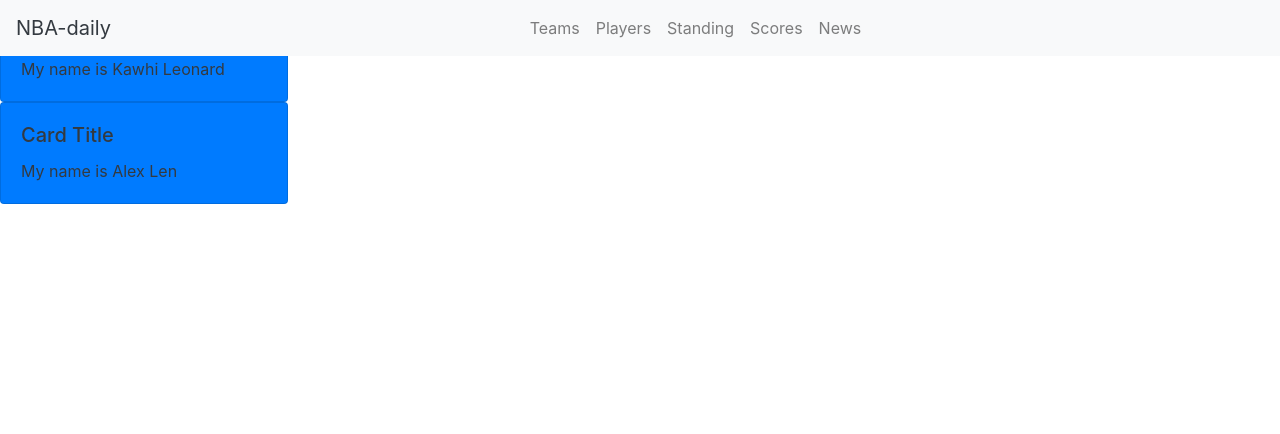
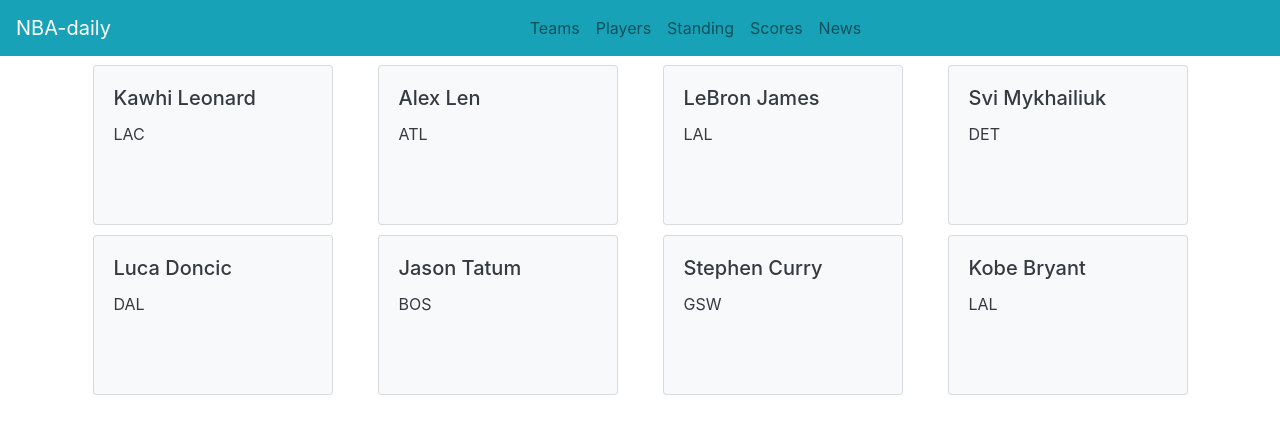
Before and after one commit to kobekovich/dailynba, a React (Create React App) app: page / in a window 1280 px wide. Shown: the top 434 px of the page. Built offline with nearby package versions, Linux system fonts and the light colour scheme.

Commit message:
Code for header, app, cards modified

```diff
--- a/src/App.js
+++ b/src/App.js
@@ -2,14 +2,30 @@
 import './App.css';
 import Cards from './Cards/Cards';
 import Header from './Header/Header';
+import Container from 'react-bootstrap/Container';
+import Row from 'react-bootstrap/Row';
+
+const cardsList = (
+  <Row className="d-flex justify-content-around">
+    <Cards name="Kawhi" surname="Leonard" team="LAC"/>
+    <Cards name="Alex" surname="Len" team="ATL"/>
+    <Cards name="LeBron" surname="James" team="LAL"/>
+    <Cards name="Svi" surname="Mykhailiuk" team="DET"/>
+    <Cards name="Luca" surname="Doncic" team="DAL"/>
+    <Cards name="Jason" surname="Tatum" team="BOS"/>
+    <Cards name="Stephen" surname="Curry" team="GSW"/>
+    <Cards name="Kobe" surname="Bryant" team="LAL"/>
+  </Row>
+);
 
 class App extends Component {
   render() {
     return (
       <div>
-        <Header />
-        <Cards name="Kawhi" surname="Leonard"/>
-        <Cards name="Alex" surname="Len"/>
+        <Header/>
+        <Container>
+          {cardsList}
+        </Container>
       </div>
     )
   }
--- a/src/Cards/Cards.js
+++ b/src/Cards/Cards.js
@@ -4,11 +4,13 @@
 class Cards extends Component {
     render() {
       return (
-        <Card bg="primary" text="dark" style={{ width: '18rem' }}>
+        <Card bg="light" text="dark" style={{ width: '15rem',  height: '10rem', marginBottom: '10px' }}>
           <Card.Body>
-            <Card.Title>Card Title</Card.Title>
+            <Card.Title>
+             {this.props.name} {this.props.surname}
+            </Card.Title>
             <Card.Text>
-            My name is {this.props.name} {this.props.surname}
+             {this.props.team}
             </Card.Text>
           </Card.Body>
         </Card>
--- a/src/Header/Header.js
+++ b/src/Header/Header.js
@@ -5,8 +5,9 @@
 class Header extends Component {
     render() {
       return (
-        <Navbar bg="light" expand="lg" fixed="top">
-          <Navbar.Brand href="#home" className="text-dark">NBA-daily</Navbar.Brand>
+        <Navbar bg="info" fixed="top">
+          <Navbar.Brand href="#home" className="text-white">NBA-daily</Navbar.Brand>
+          <Navbar.Toggle aria-controls="basic-navbar-nav" />
           <Navbar.Collapse id="basic-navbar-nav" className="justify-content-center">
             <Nav>
               <Nav.Link href="#teams">Teams</Nav.Link>
--- a/src/index.css
+++ b/src/index.css
@@ -1,4 +1,5 @@
 body {
+  padding-top: 65px;
   margin: 0;
   font-family: -apple-system, BlinkMacSystemFont, 'Segoe UI', 'Roboto', 'Oxygen',
     'Ubuntu', 'Cantarell', 'Fira Sans', 'Droid Sans', 'Helvetica Neue',
```
Also changed, not shown: src/App.css (line endings or trailing spaces).
